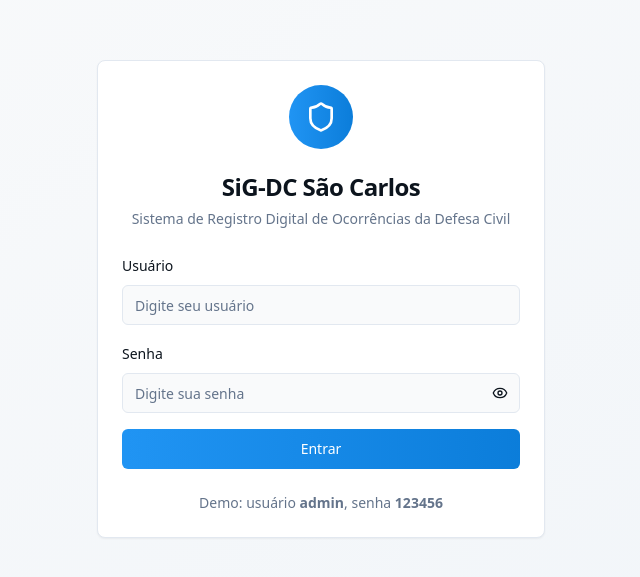
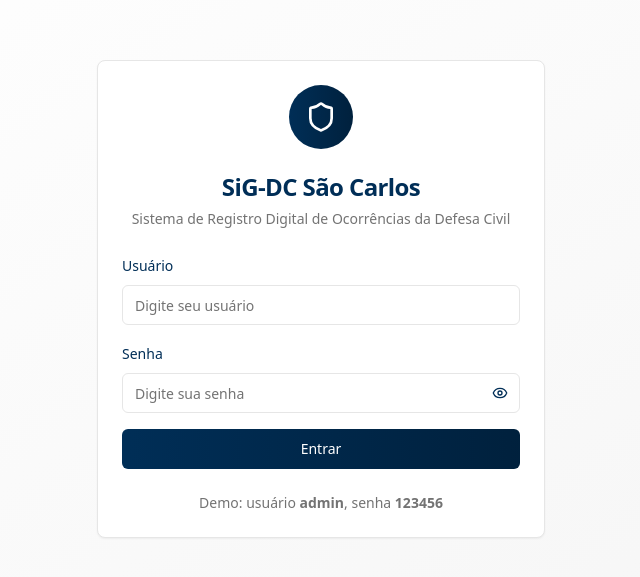
Before and after one commit to vzago/sigsc-ocorrencias, a React (Vite) app: page / in a window 1280 px wide. Shown: the part 101-678 px from the top of the page, without its empty margins (319-959 px from the left). Built offline with nearby package versions, Linux system fonts and the light colour scheme; the HTML template or start-up script is replaced by a standard one.

Commit message:
Atualiza paleta de cores

```diff
--- a/src/index.css
+++ b/src/index.css
@@ -8,44 +8,44 @@ All colors MUST be HSL.
 
 @layer base {
   :root {
-    --background: 210 20% 98%;
-    --foreground: 210 40% 8%;
+    --background: 0 0% 100%;
+    --foreground: 208 100% 17%;
 
     --card: 0 0% 100%;
-    --card-foreground: 210 40% 8%;
+    --card-foreground: 208 100% 17%;
 
     --popover: 0 0% 100%;
-    --popover-foreground: 210 40% 8%;
+    --popover-foreground: 208 100% 17%;
 
-    /* Defesa Civil Blue */
-    --primary: 207 90% 54%;
+    /* Primary - Navy Blue #002F56 */
+    --primary: 208 100% 17%;
     --primary-foreground: 0 0% 100%;
-    --primary-variant: 207 90% 45%;
+    --primary-variant: 208 100% 12%;
 
-    /* Emergency Orange */
-    --secondary: 25 95% 53%;
-    --secondary-foreground: 0 0% 100%;
+    /* Secondary - Orange #FFA700 */
+    --secondary: 39 100% 50%;
+    --secondary-foreground: 0 0% 0%;
 
     /* Success Green */
     --success: 142 71% 45%;
     --success-foreground: 0 0% 100%;
 
-    /* Warning colors */
-    --warning: 38 92% 50%;
-    --warning-foreground: 0 0% 100%;
+    /* Warning - Orange variant */
+    --warning: 39 100% 50%;
+    --warning-foreground: 0 0% 0%;
 
-    --muted: 210 40% 96%;
-    --muted-foreground: 215.4 16.3% 46.9%;
+    --muted: 0 0% 96%;
+    --muted-foreground: 0 0% 45%;
 
-    --accent: 210 40% 96%;
-    --accent-foreground: 210 40% 8%;
+    --accent: 39 100% 50%;
+    --accent-foreground: 0 0% 0%;
 
     --destructive: 0 84.2% 60.2%;
-    --destructive-foreground: 210 40% 98%;
+    --destructive-foreground: 0 0% 100%;
 
-    --border: 214.3 31.8% 91.4%;
-    --input: 214.3 31.8% 91.4%;
-    --ring: 207 90% 54%;
+    --border: 0 0% 90%;
+    --input: 0 0% 90%;
+    --ring: 208 100% 17%;
 
     --radius: 0.5rem;
 
@@ -66,41 +66,41 @@ All colors MUST be HSL.
     --sidebar-ring: 217.2 91.2% 59.8%;
 
     /* Design system enhancements */
-    --gradient-primary: linear-gradient(135deg, hsl(var(--primary)), hsl(var(--primary-variant)));
-    --gradient-hero: linear-gradient(135deg, hsl(var(--primary)), hsl(var(--secondary)));
-    --shadow-elegant: 0 10px 30px -10px hsl(var(--primary) / 0.2);
-    --shadow-card: 0 4px 6px -1px hsl(var(--foreground) / 0.1);
+    --gradient-primary: linear-gradient(135deg, hsl(208 100% 17%), hsl(208 100% 12%));
+    --gradient-hero: linear-gradient(135deg, hsl(208 100% 17%), hsl(39 100% 50%));
+    --shadow-elegant: 0 10px 30px -10px hsl(208 100% 17% / 0.2);
+    --shadow-card: 0 4px 6px -1px hsl(208 100% 17% / 0.1);
     --transition-smooth: all 0.3s cubic-bezier(0.4, 0, 0.2, 1);
   }
 
   .dark {
-    --background: 210 40% 2%;
-    --foreground: 210 40% 98%;
+    --background: 0 0% 5%;
+    --foreground: 0 0% 100%;
 
-    --card: 210 40% 4%;
-    --card-foreground: 210 40% 98%;
+    --card: 0 0% 8%;
+    --card-foreground: 0 0% 100%;
 
-    --popover: 210 40% 4%;
-    --popover-foreground: 210 40% 98%;
+    --popover: 0 0% 8%;
+    --popover-foreground: 0 0% 100%;
 
-    --primary: 207 90% 54%;
+    --primary: 208 100% 25%;
     --primary-foreground: 0 0% 100%;
 
-    --secondary: 25 95% 53%;
-    --secondary-foreground: 0 0% 100%;
+    --secondary: 39 100% 50%;
+    --secondary-foreground: 0 0% 0%;
 
-    --muted: 210 40% 8%;
-    --muted-foreground: 215 20.2% 65.1%;
+    --muted: 0 0% 15%;
+    --muted-foreground: 0 0% 65%;
 
-    --accent: 210 40% 8%;
-    --accent-foreground: 210 40% 98%;
+    --accent: 39 100% 50%;
+    --accent-foreground: 0 0% 0%;
 
     --destructive: 0 62.8% 30.6%;
-    --destructive-foreground: 210 40% 98%;
+    --destructive-foreground: 0 0% 100%;
 
-    --border: 210 40% 12%;
-    --input: 210 40% 12%;
-    --ring: 207 90% 54%;
+    --border: 0 0% 20%;
+    --input: 0 0% 20%;
+    --ring: 208 100% 25%;
     --sidebar-background: 240 5.9% 10%;
     --sidebar-foreground: 240 4.8% 95.9%;
     --sidebar-primary: 224.3 76.3% 48%;
```
